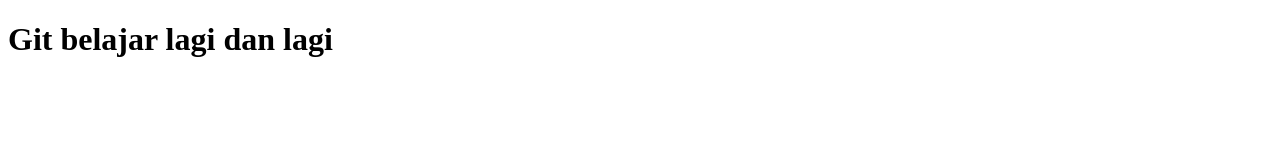
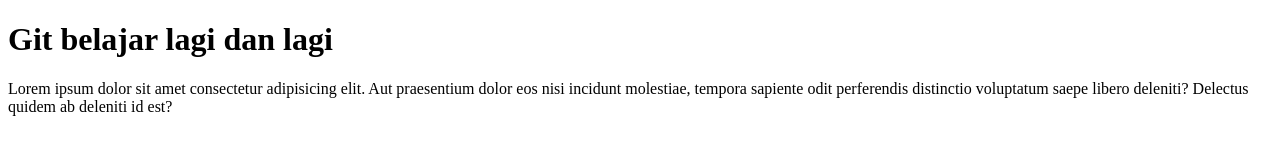
Before and after one commit to agungharyanto/belajar-remote2, a plain HTML site: page index.html in a window 1280 px wide. Drawn offline with Linux system fonts and the light colour scheme.

Commit message:
tambah paragraph

```diff
--- a/index.html
+++ b/index.html
@@ -9,6 +9,9 @@
 
 <body>
     <h1>Git belajar lagi dan lagi</h1>
+    <p>Lorem ipsum dolor sit amet consectetur adipisicing elit. Aut praesentium dolor eos nisi incidunt molestiae,
+        tempora sapiente odit perferendis distinctio voluptatum saepe libero deleniti? Delectus quidem ab deleniti id
+        est?</p>
 </body>
 
 </html>
```
